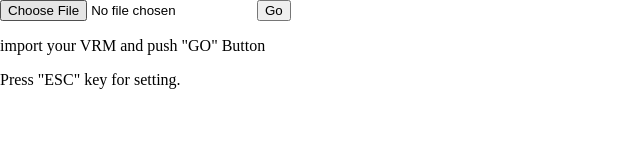
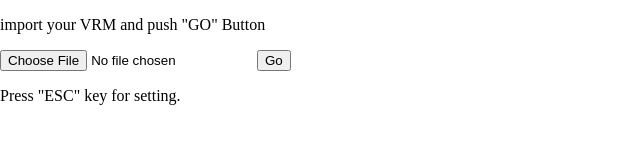
Before and after one commit to 390juggler/vrm-juggler2, a website built with webpack: page dist/index.html in a window 1280 px wide. Shown: the whole page, without its empty margins (0-640 px from the left). Built offline with nearby package versions, Linux system fonts and the light colour scheme.

Commit message:
Update index.html

```diff
--- a/dist/index.html
+++ b/dist/index.html
@@ -19,8 +19,8 @@
     </style>
   </head>
 
-  <body>    <input type="file" id="sm_file"accept=".vrm"  value="import VRM" >
-    <input id="sm_button" type="button" value="Go" onclick="sm_buttonHandle()"><p>import your VRM and push "GO" Button</p>  <p>Press "ESC" key for setting.</p>
+  <body> <p>import your VRM and push "GO" Button</p>   <input type="file" id="sm_file"accept=".vrm"  value="import VRM" >
+    <input id="sm_button" type="button" value="Go" onclick="sm_buttonHandle()">  <p>Press "ESC" key for setting.</p>
     <pre id="pre1"></pre>
    <div id="vrm-juggler"></div>
 
```
